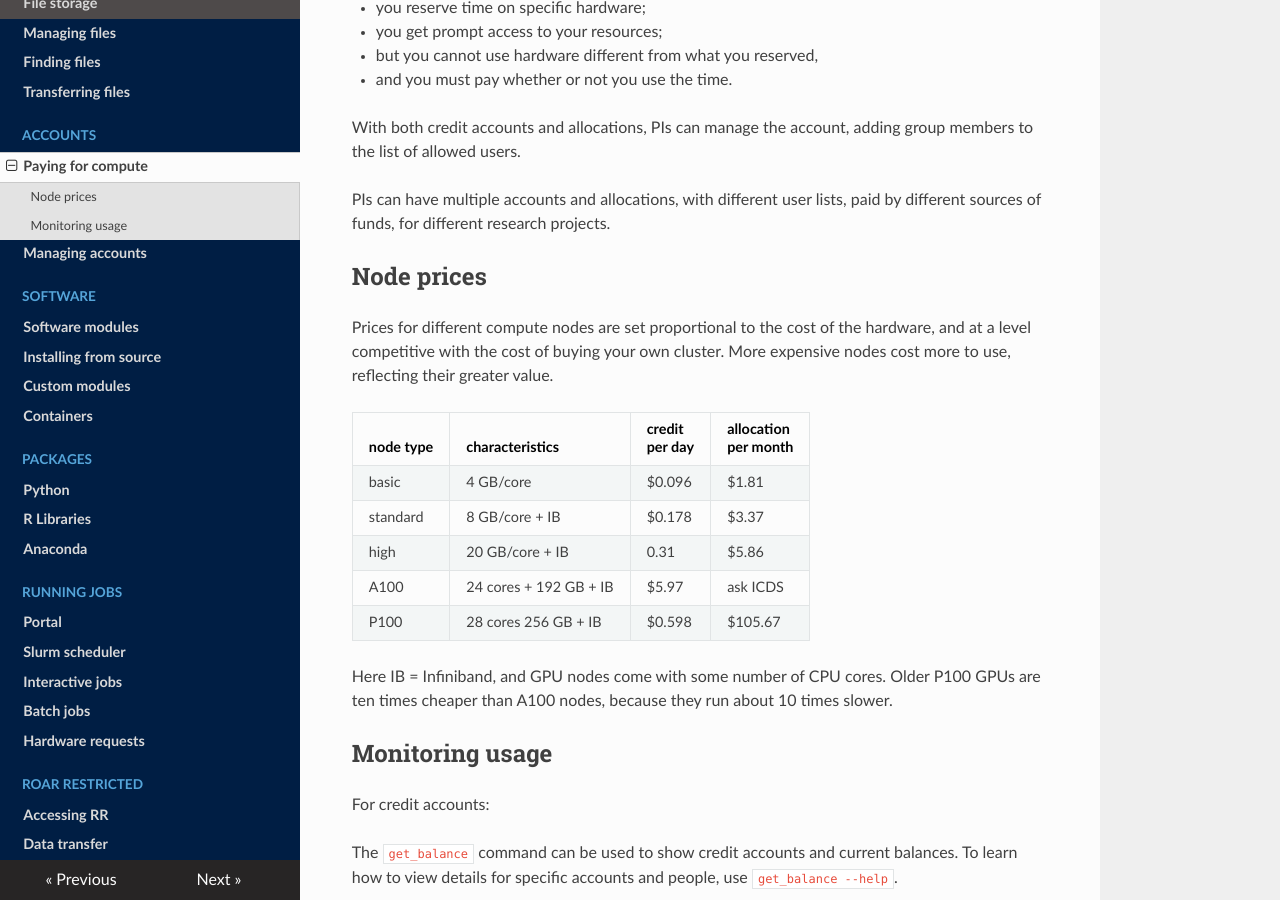
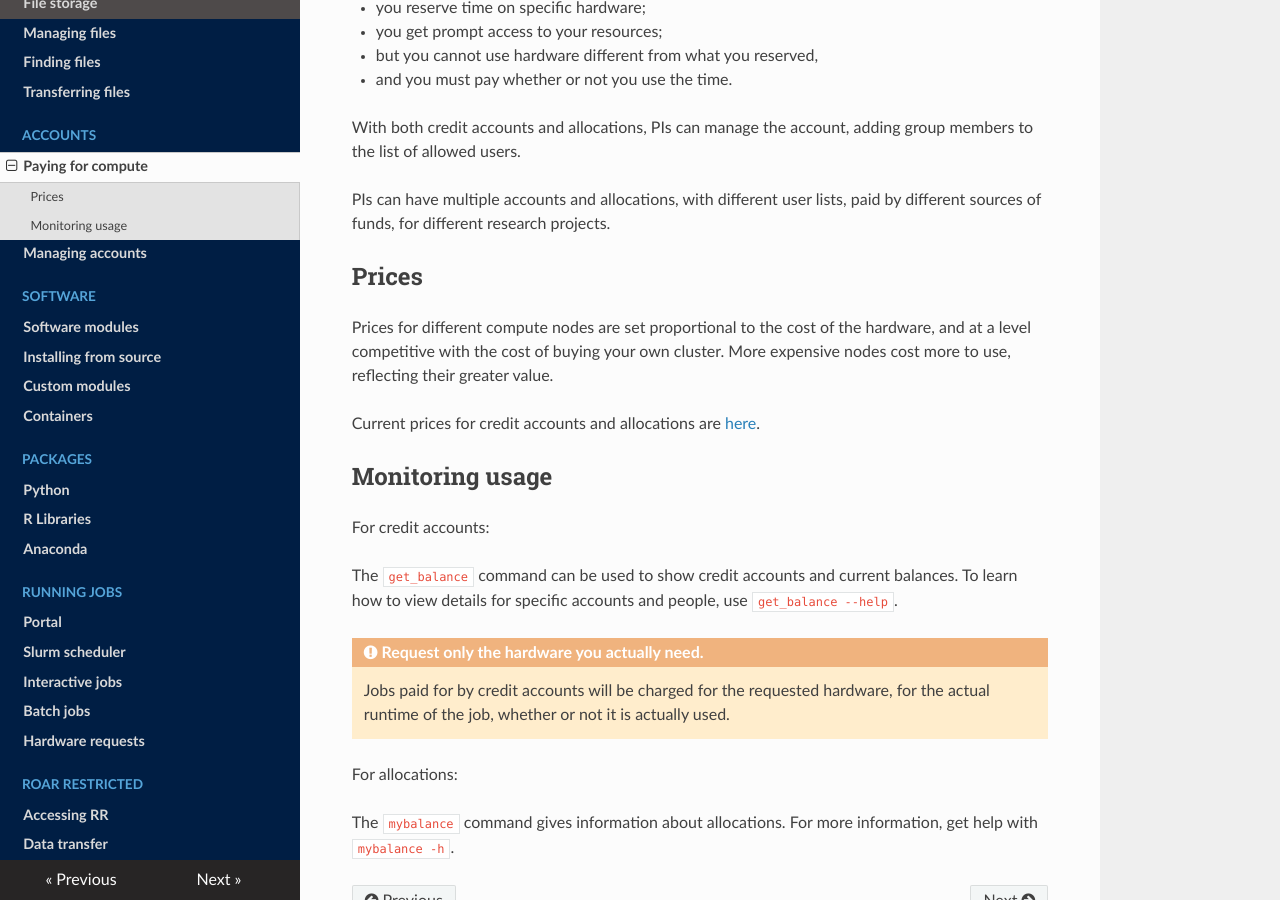
Before and after one commit to stmilne/icds_docs_v2, an MkDocs documentation site: the page built from docs/accounts/accounts.md, in a window 1280 px wide and 900 px high, scrolled down 476 px. Built offline with MkDocs 1.6.1, drawn with Linux system fonts in a browser that asks for light colours.

Commit message:
no price table

```diff
--- a/docs/accounts/accounts.md
+++ b/docs/accounts/accounts.md
@@ -25,23 +25,14 @@ PIs can manage the account, adding group members to the list of allowed users.
 PIs can have multiple accounts and allocations, with different user lists,
 paid by different sources of funds, for different research projects.
 
-## Node prices
+## Prices
 
 Prices for different compute nodes are set proportional to the cost of the hardware,
 and at a level competitive with the cost of buying your own cluster.
 More expensive nodes cost more to use, reflecting their greater value.
 
-| node type | characteristics | credit <br> per day | allocation <br> per month |
-| ---- | ---- | ---- | ---- |
-| basic | 4 GB/core | $0.096 | $1.81 |
-| standard | 8 GB/core + IB | $0.178 | $3.37 |
-| high | 20 GB/core + IB | 0.31 | $5.86 |
-| A100 | 24 cores + 192 GB + IB | $5.97 | ask ICDS |
-| P100 | 28 cores 256 GB + IB | $0.598 | $105.67 |
-
-Here IB = Infiniband, and GPU nodes come with some number of CPU cores.
-Older P100 GPUs are ten times cheaper than A100 nodes,
-because they run about 10 times slower.
+Current prices for credit accounts and allocations are [here][prices].
+[prices]: https://www.icds.psu.edu/roar-restricted-and-roar-collab-price-lists-2025/#
 
 ## Monitoring usage
 
```
